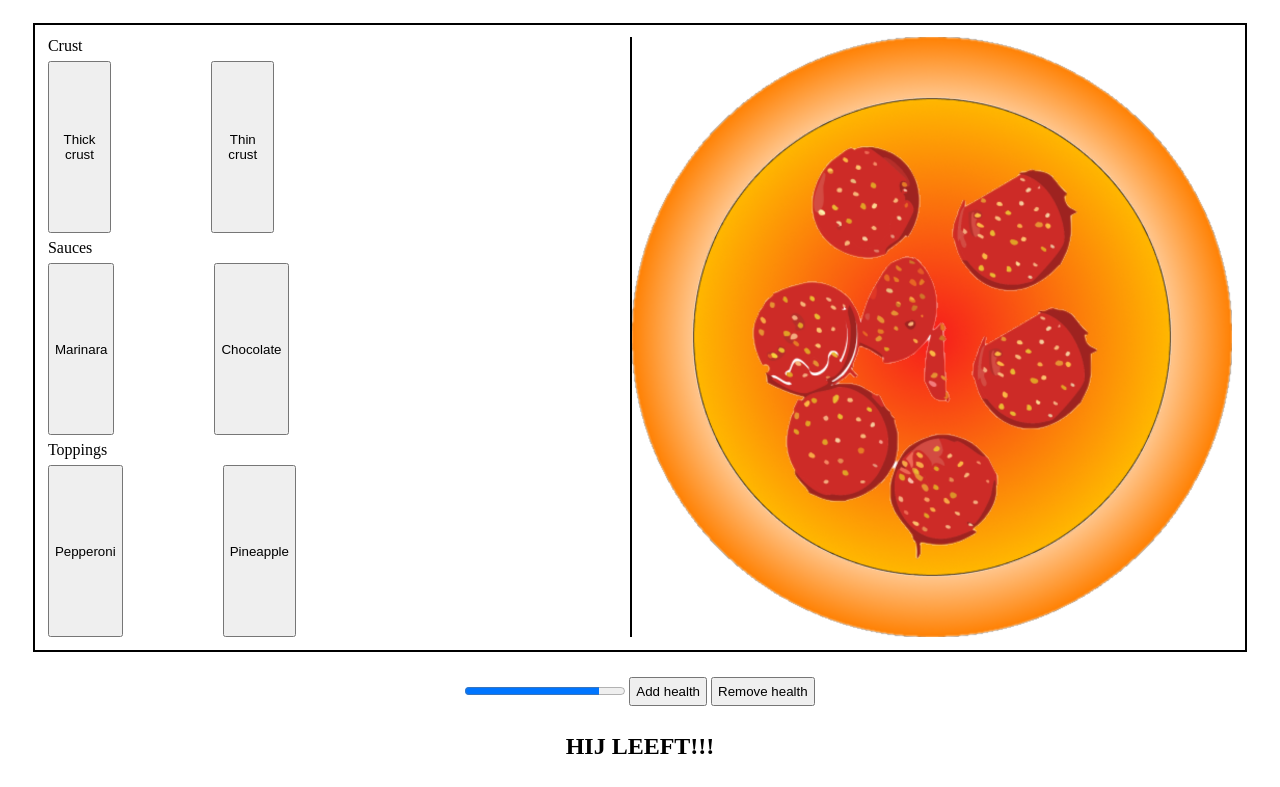
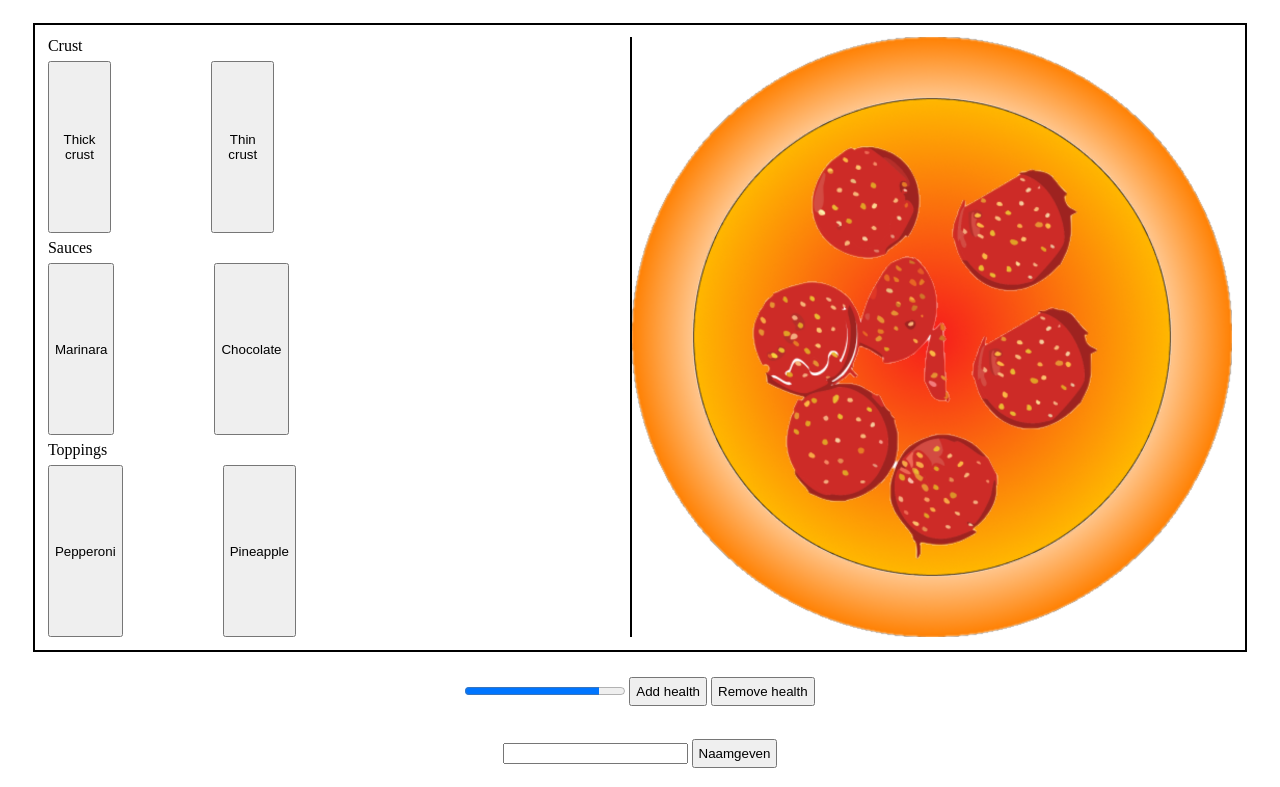
Before and after one commit to Jaspr3m/inleiding-programmeren2, a plain HTML site: page index.html in a window 1280 px wide. Shown: the part 61-848 px from the top of the page. Drawn offline with Linux system fonts and the light colour scheme.

Commit message:
Manipulatable H2

```diff
--- a/index.html
+++ b/index.html
@@ -48,7 +48,11 @@
             <button id="removeHealth">Remove health</button>
         </section>
         <section class="flex-items">
-            <h2 id="life-indicator"></h2>
+            <h2></h2>
+        </section>
+        <section class="flex-items">
+            <input type="text" id="naamPizza">
+            <button id="bevestigNaam">Naamgeven</button>
         </section>
     </footer>
     <script src="script.js"></script>
```
